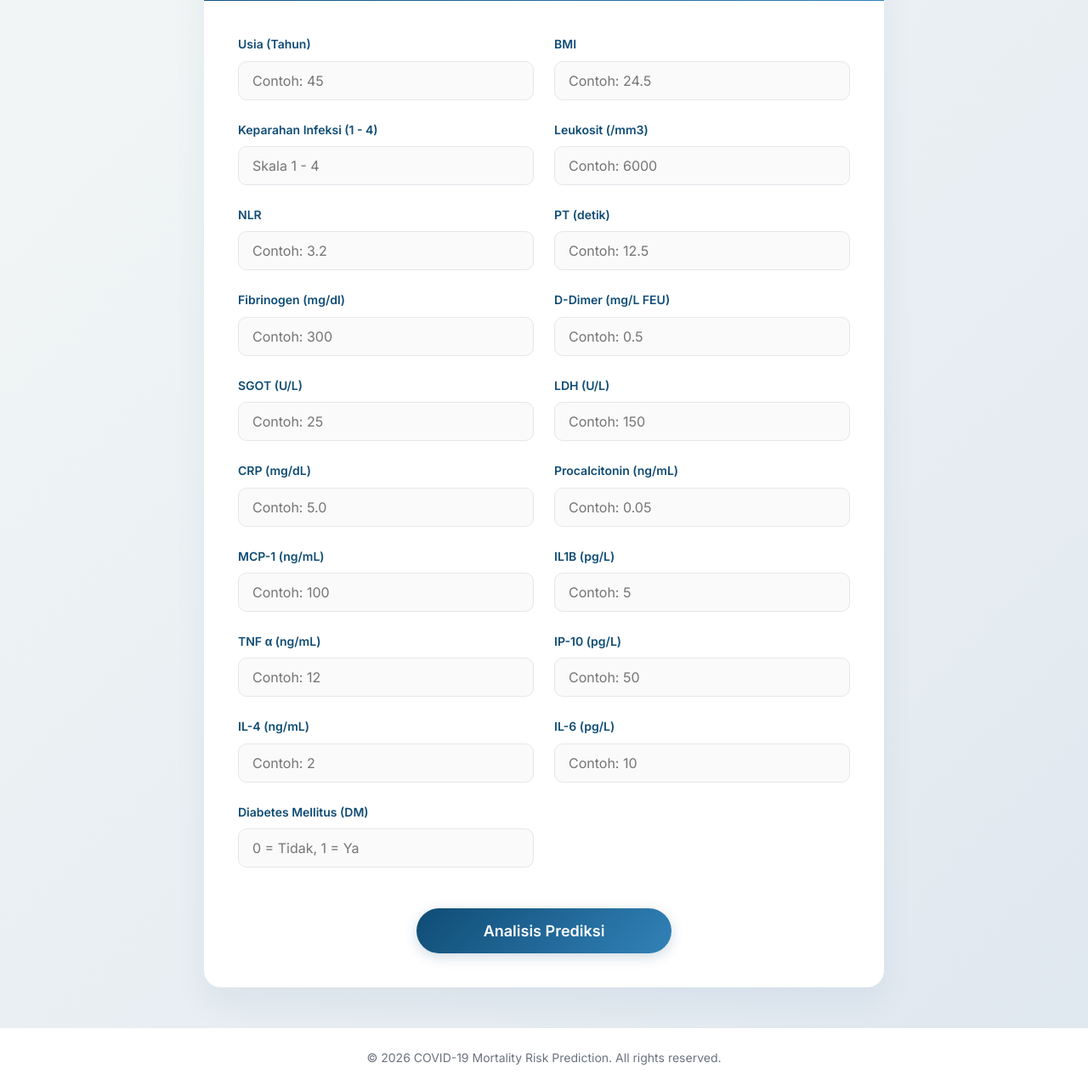
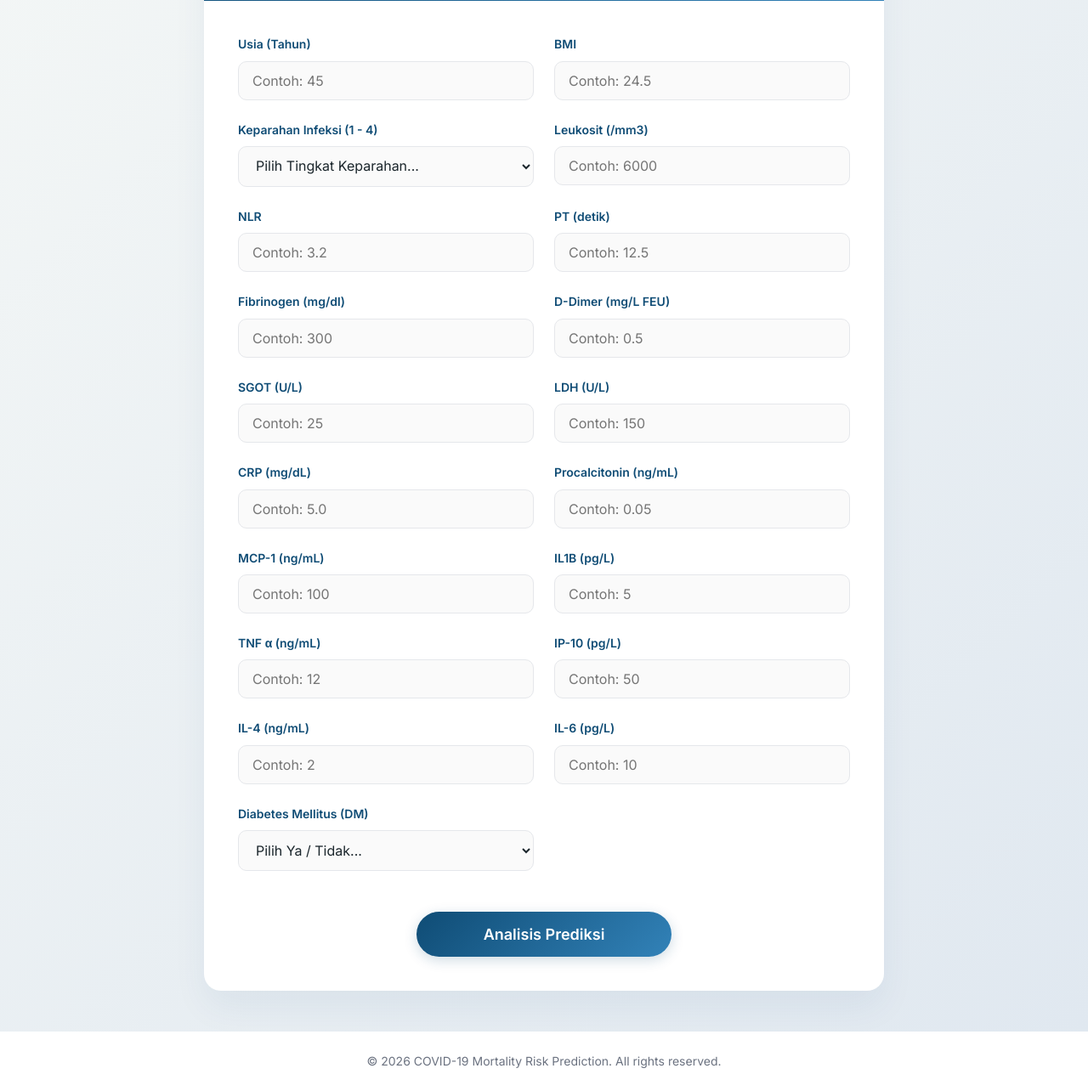
Before and after one commit to anaconduck/covid_mortality_risk, a Flask app: page /form in a window 1280 px wide. Shown: the part 282-1566 px from the top of the page at 85% size. Before the commit the page ends 1535 px from the top, so only its background shows below. Run offline with Flask 3, Linux system fonts and the light colour scheme; parts of the project's set-up code (start-up, migrations or seed data) failed here and were passed over.

Commit message:
Update UI: Use select dropdowns for discrete form fields

```diff
--- a/templates/index.html
+++ b/templates/index.html
@@ -21,7 +21,13 @@
             </div>
             <div class="input-group">
                 <label class="input-label">Keparahan Infeksi (1 - 4)</label>
-                <input name="Keparahan Infeksi " type="number" step="any" class="input-field" required min="1" max="4" placeholder="Skala 1 - 4"/>
+                <select name="Keparahan Infeksi " class="input-field" required>
+                    <option value="" disabled selected>Pilih Tingkat Keparahan...</option>
+                    <option value="1">1</option>
+                    <option value="2">2</option>
+                    <option value="3">3</option>
+                    <option value="4">4</option>
+                </select>
             </div>
             <div class="input-group">
                 <label class="input-label">Leukosit (/mm3)</label>
@@ -85,7 +91,11 @@
             </div>
             <div class="input-group">
                 <label class="input-label">Diabetes Mellitus (DM)</label>
-                <input name="DM" type="number" step="any" class="input-field" required min="0" max="1" placeholder="0 = Tidak, 1 = Ya"/>
+                <select name="DM" class="input-field" required>
+                    <option value="" disabled selected>Pilih Ya / Tidak...</option>
+                    <option value="0">Tidak</option>
+                    <option value="1">Ya</option>
+                </select>
             </div>
         </div>
 
```
